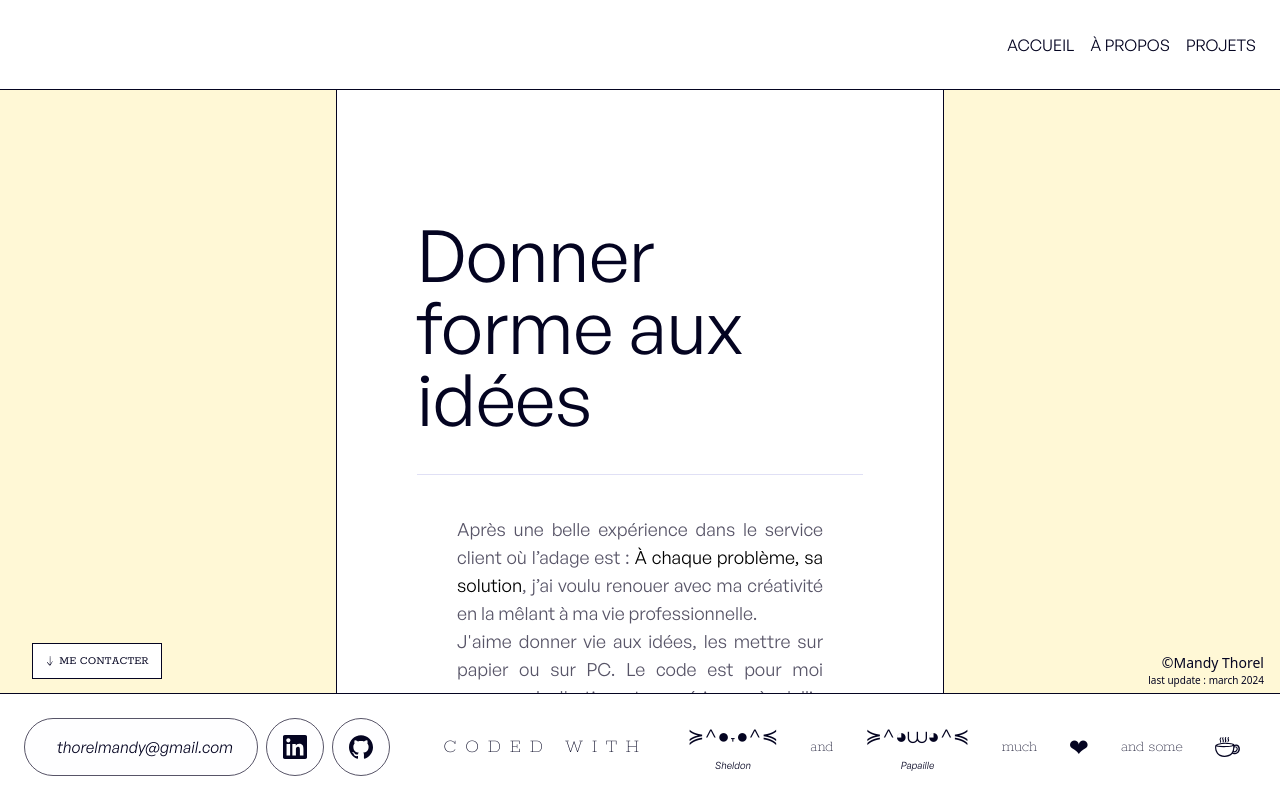
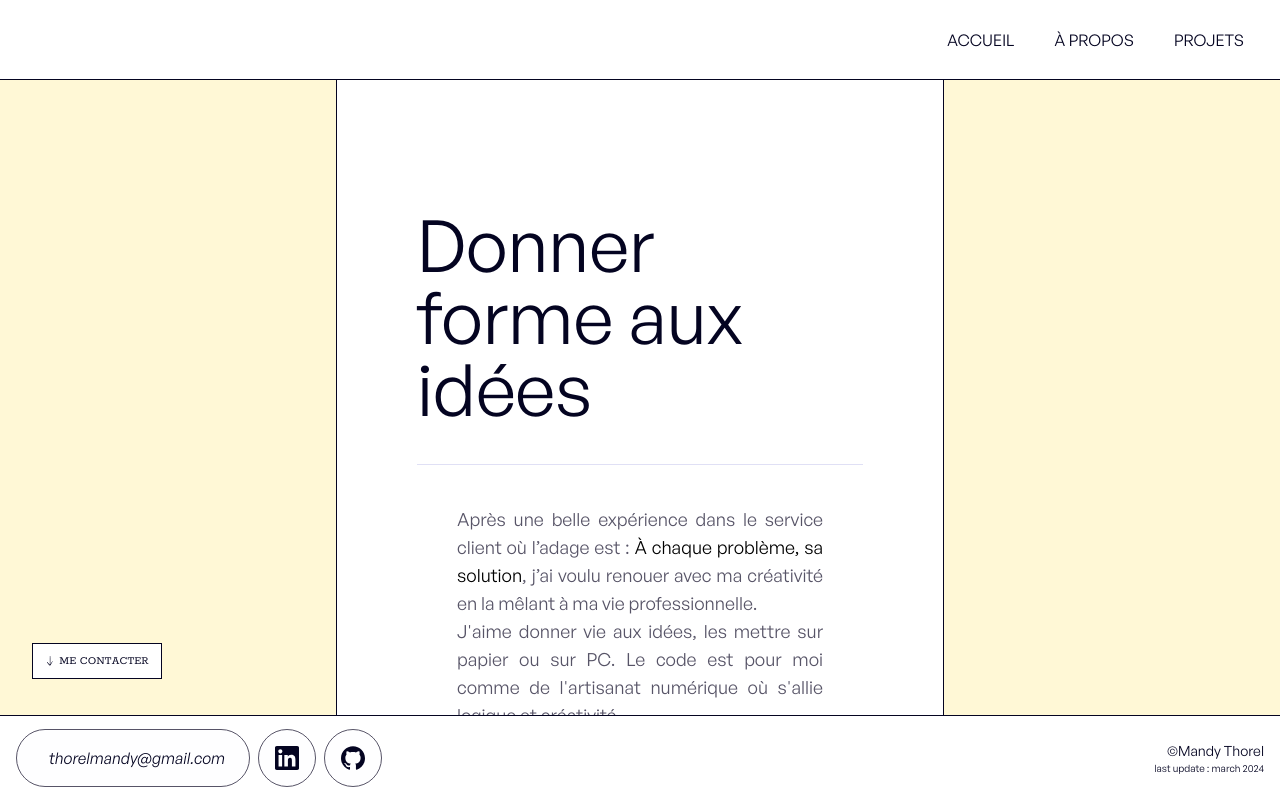
Before and after one commit to MandyTrl/mdytrl, a Next.js app: page /about in a window 1280 px wide. Built offline with nearby package versions, Linux system fonts and the light colour scheme; what tailwindcss-gradients would draw is missing.

Commit message:
remove component coded with

```diff
--- a/src/components/Footer/CodedWith.tsx
+++ b/src/components/Footer/CodedWith.tsx
@@ -5,8 +5,6 @@ export const CodedWith = () => {
   return (
     <div className="w-full h-full flex flex-col items-center border-t-[0.5px] border-primary px-4 pt-8 pb-4 lg:py-6">
       <div className="lg:w-full flex flex-col lg:flex-row lg:justify-between lg:px-2">
-        <Contact />
-
         <div id="coded_with_container" className="lg:w-fit flex flex-col lg:flex-row items-center lg:px-4">
           <p className="uppercase font-rokkitt lg:text-xl font-thin px-3 py-1 lg:p-0 mt-16 lg:mr-10 lg:mt-0 mb-5 lg:mb-0 tracking-[0.2em] lg:tracking-[0.4em] border-gray-primary border-[0.5px] lg:border-0">
             coded with
--- a/src/components/Footer/Footer.tsx
+++ b/src/components/Footer/Footer.tsx
@@ -1,9 +1,14 @@
-import { CodedWith } from './CodedWith'
+import { Contact } from './Contact'
 
 export const Footer = () => {
   return (
-    <footer className="w-full lg:h-[110px] font-generalSans bg-white">
-      <CodedWith />
+    <footer className="font-generalSans w-full min-h-[60px] lg:min-h-[85px] bg-white flex flex-col lg:flex-row items-center justify-between pt-3 pb-2 lg:pt-0 lg:pb-0 px-4 border-t-[0.5px] border-primary">
+      <Contact />
+
+      <div className="w-full lg:w-fit pl-2 hidden lg:flex flex-col items-end">
+        <p className="text-sm">©Mandy Thorel</p>
+        <p className="text-[10px]">last update : march 2024</p>
+      </div>
     </footer>
   )
 }
--- a/src/components/Layouts/EncartLayout.tsx
+++ b/src/components/Layouts/EncartLayout.tsx
@@ -9,10 +9,8 @@ export const EncartLayout = () => {
         <p className="text-xs">Me contacter </p>
       </div>
 
-      <div className="flex flex-col items-end pr-4">
+      <div className="flex flex-col ml-4">
         <Stacks />
-        <p className="text-sm">©Mandy Thorel</p>
-        <p className="text-[10px]">last update : march 2024</p>
       </div>
     </div>
   )
--- a/src/components/Navigation/Navbar.tsx
+++ b/src/components/Navigation/Navbar.tsx
@@ -1,42 +1,46 @@
 'use client'
+import { useState } from 'react'
 import Link from 'next/link'
 import { usePathname } from 'next/navigation'
 import { gsap } from 'gsap'
 import { ScrollToPlugin } from 'gsap/ScrollToPlugin'
+import clsx from 'clsx'
 
 gsap.registerPlugin(ScrollToPlugin)
 
 export const Navbar = () => {
   const pathname = usePathname()
 
+  console.log(pathname)
+
   return (
-    <nav className="fixed lg:static z-50 lg:z-0 w-full min-h-[60px] lg:min-h-[90px] bg-white flex items-center justify-end px-4 border-b-[0.5px] border-primary">
+    <nav className="fixed lg:static z-50 lg:z-0 w-full min-h-[60px] lg:min-h-[80px] bg-white flex items-center justify-end px-4 border-b-[0.5px] border-primary">
       <ul className="[&>*]:px-2 flex uppercase font-generalSans">
         <li>
           <Link
             href={pathname === '/' ? '#home' : '/'}
-            className="hover:underline hover:underline-offset-4"
-            onClick={() => gsap.to(window, { duration: 2, scrollTo: { y: '#home', offsetY: 250 } })}
+            id="link-container"
+            className="rounded-2xl duration-150 ease-linear px-3 py-1 hover:bg-yel-secondary"
+            onClick={() => gsap.to(window, { duration: 1, scrollTo: { y: '#home', offsetY: 250 } })}
           >
-            Accueil
+            <span>Accueil</span>
+            {/* <span className={clsx((pathname === '/#home' || pathname === '/') && 'line-through')}>Accueil</span> */}
           </Link>
         </li>
         <li>
-          <Link
-            href="/about"
-            className="hover:underline hover:underline-offset-4"
-            // onClick={() => gsap.to(window, { duration: 2, scrollTo: { y: '#about', offsetY: 160 } })}
-          >
-            À propos
+          <Link href="/about" className="rounded-2xl duration-150 ease-linear px-3 py-1 hover:bg-yel-secondary">
+            <span>À propos</span>
+            {/* <span className={clsx(pathname === '/about' && 'line-through')}>À propos</span> */}
           </Link>
         </li>
         <li>
           <Link
             href={pathname === '/' ? '#projects' : '/#projects'}
-            className="hover:underline hover:underline-offset-4"
-            onClick={() => gsap.to(window, { duration: 2, scrollTo: { y: '#projects', offsetY: 210 } })}
+            className="rounded-2xl duration-150 ease-linear px-3 py-1 hover:bg-yel-secondary"
+            onClick={() => gsap.to(window, { duration: 1, scrollTo: { y: '#projects', offsetY: 210 } })}
           >
-            Projets
+            <span>Projets</span>
+            {/* <span className={clsx(pathname === '/#projects' && 'line-through')}>Projets</span> */}
           </Link>
         </li>
       </ul>
```
Also changed, not shown: src/utils/useScrollTo.tsx (deleted, +0 -14 lines).
